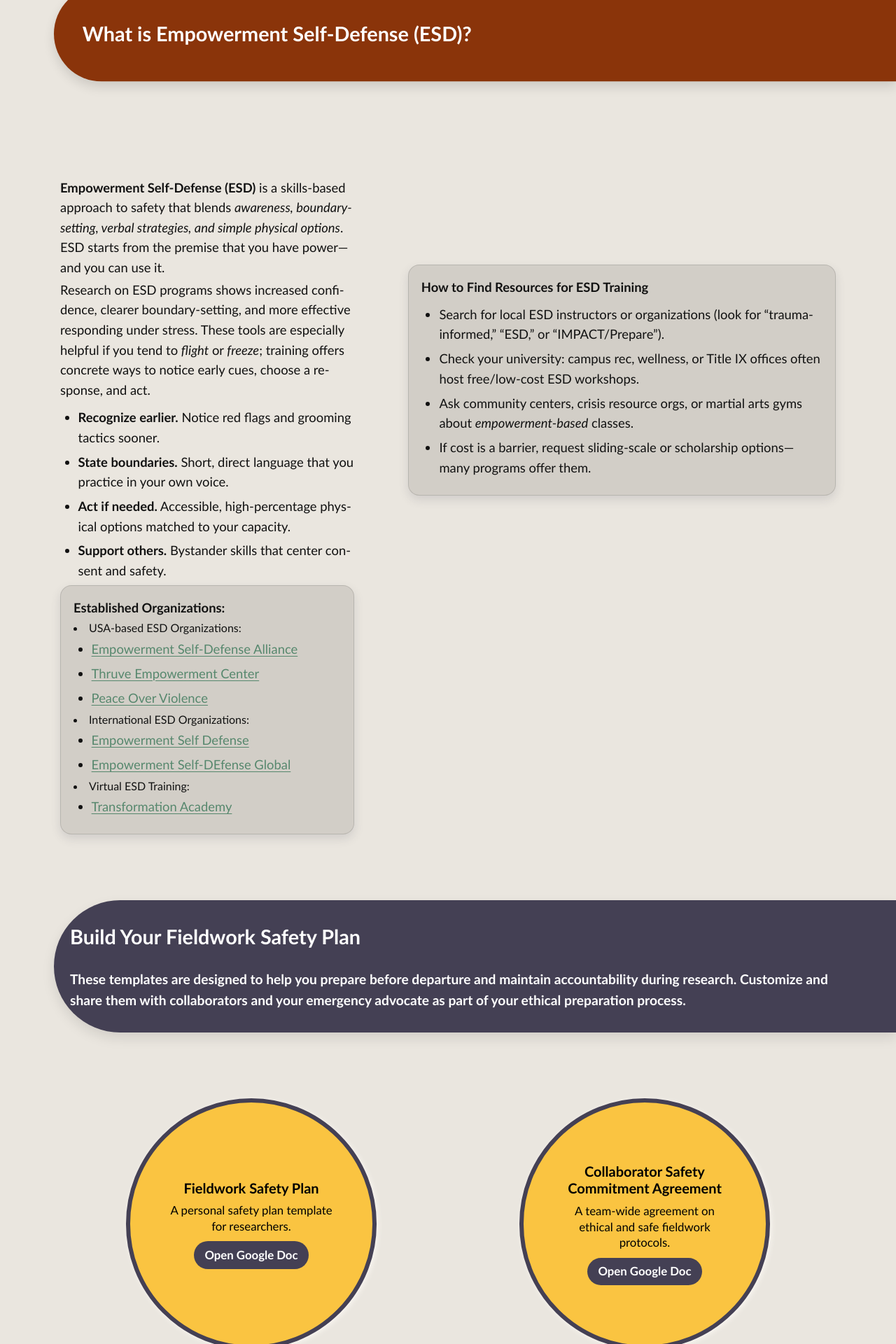
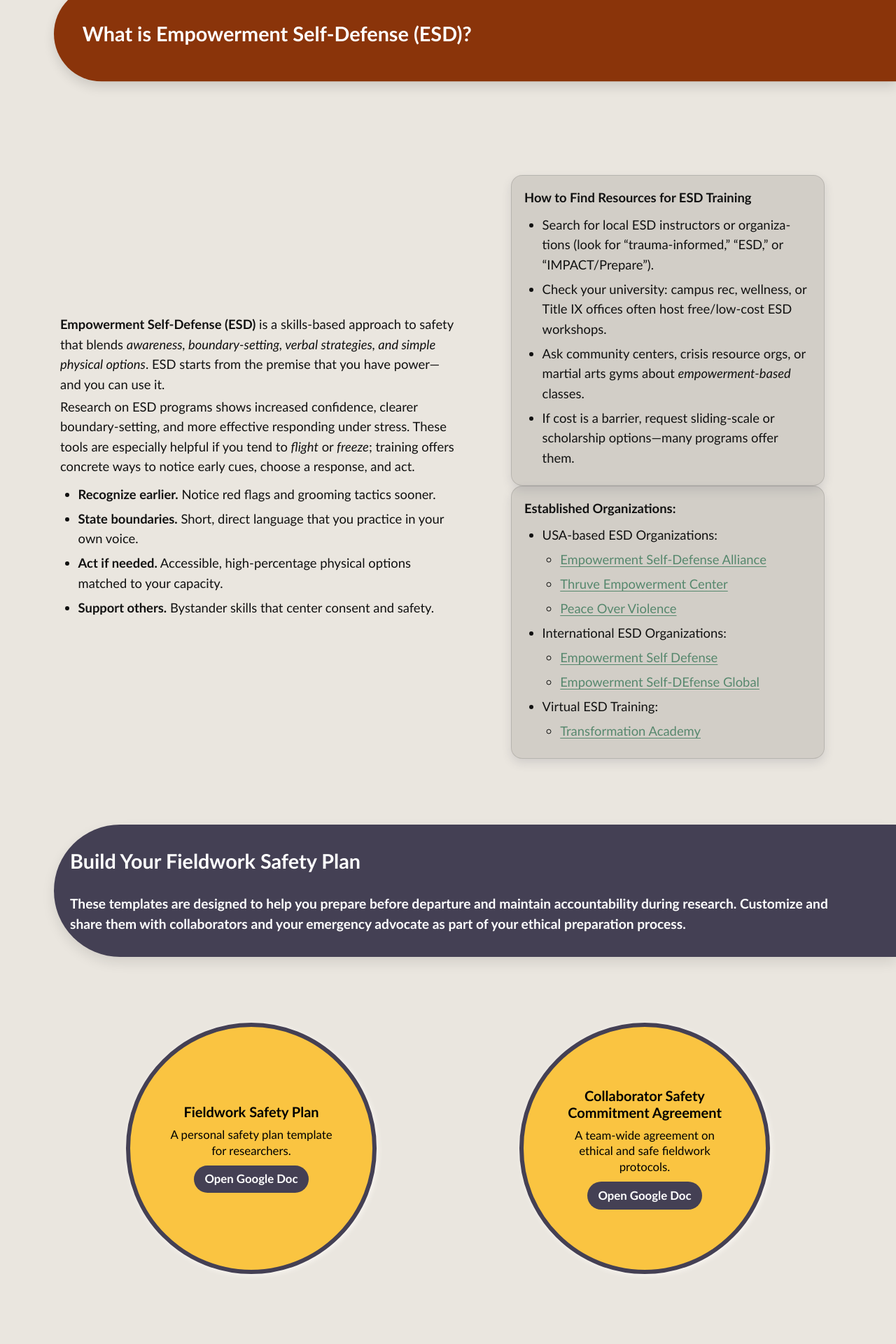
Before and after one commit to AnthroSafetyWarrior/GoldenTrowelProject, a Jekyll site: the page built from _pages/selfdefense.html, in a window 1280 px wide. Shown: the part 1746-3666 px from the top of the page at 70% size. Built offline with Jekyll 4.4.1, drawn with Linux system fonts in a browser that asks for light colours.

Commit message:
updating name

```diff
--- a/_pages/selfdefense.html
+++ b/_pages/selfdefense.html
@@ -62,7 +62,7 @@
       </ul>
       </div>
       </div>
-
+ <div class="text text--right">
 <article class="card card--glass">
       <!-- Quick links (update hrefs to your routes) -->
 <p><strong>How to Find Resources for ESD Training</strong></p>
@@ -75,6 +75,7 @@
 
 <article class="card card--glass">
 <p><strong>Established Organizations:</strong></p>
+<ul>
 <li> USA-based ESD Organizations:</li>
 <ul>
 <li><a href="https://www.empowermentsd.org/" target="_blank" rel="noopener">Empowerment Self-Defense Alliance</a></strong> </li>
@@ -91,6 +92,7 @@
 <li>Virtual ESD Training:</li>
 <ul>
 <li><a href="https://store.transformationacademy.com/products/empowerment-self-defense-for-personal-empowerment?srsltid=AfmBOooeUzE-k4DSzgXZaVVKQWjjZtwi1FzMHA5yuF4z7gAMSXxCyasC" target="_blank" rel="noopener">Transformation Academy</a></strong> </li>
+</ul>
 </ul>
  </article>
   </div>
```
